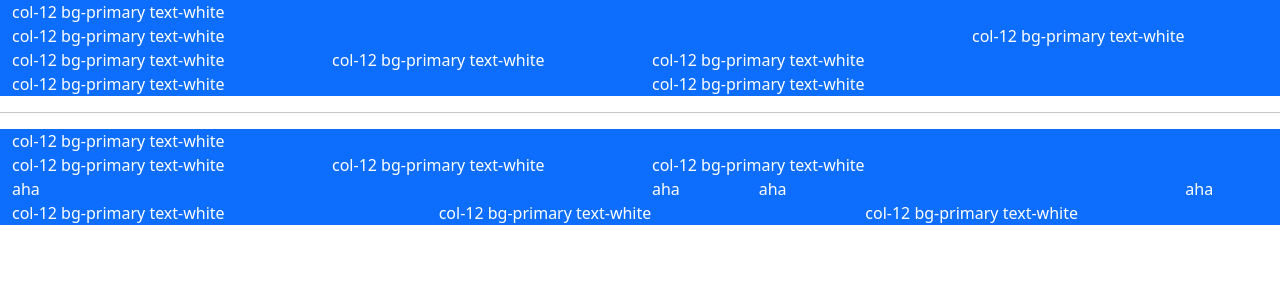
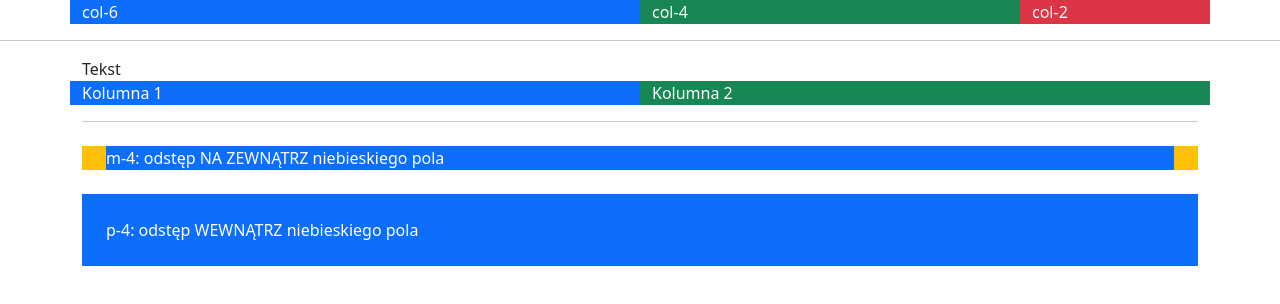
Before and after one commit to Kiloziola/ZPW, a plain HTML site: page bootstrap/zad2/zad2.html in a window 1280 px wide. Drawn offline with nearby package versions, Linux system fonts and the light colour scheme.

Commit message:
format kolumn i responsywnosc

```diff
--- a/bootstrap/zad2/zad2.html
+++ b/bootstrap/zad2/zad2.html
@@ -5,68 +5,54 @@
     <meta name="viewport" content="width=device-width, initial-scale=1.0">
     <link href="https://cdn.jsdelivr.net/npm/bootstrap@5.3.9/dist/css/bootstrap.min.css" rel="stylesheet" integrity="sha384-yEPZ7jP9S0QKiUQ0m3jjsO4ProIW7wvR9gXkI7JOGa2XVsw53Yke2bsdkBbjmmiX" crossorigin="anonymous">
     <title>Document</title>
+    <title>Document</title>
     <script
   src="https://code.jquery.com/jquery-4.0.0.min.js"
   integrity="sha256-OaVG6prZf4v69dPg6PhVattBXkcOWQB62pdZ3ORyrao="
   crossorigin="anonymous"></script>
 <script>
-    $(function(){
+$(function() {
 
-    })
-
+})
 
 
 </script>
-<style>
+    <style>
 
-</style>
+    </style>
 </head>
 <body>
-    <div class="container-fluid">
+    <div class="container">
         <div class="row">
-            <div class="col-12 bg-primary text-white">col-12 bg-primary text-white</div>
-        </div>
-        <div class="row">
-            <div class="col-9 bg-primary text-white">col-12 bg-primary text-white</div>
-            <div class="col-3 bg-primary text-white">col-12 bg-primary text-white</div>
-        </div>
-        <div class="row">
-            <div class="col-3 bg-primary text-white">col-12 bg-primary text-white</div>
-            <div class="col-3 bg-primary text-white">col-12 bg-primary text-white</div>
-            <div class="col-6 bg-primary text-white">col-12 bg-primary text-white</div>
-        </div>
-        <div class="row">
-            <div class="col-6 bg-primary text-white">col-12 bg-primary text-white</div>
-            <div class="col-6 bg-primary text-white">col-12 bg-primary text-white</div>
+            <div class="col-6 bg-primary text-white">col-6</div>
+            <div class="col-4 bg-success text-white">col-4</div>
+            <div class="col-2 bg-danger text-white">col-2</div>
         </div>
     </div>
 
     <hr>
 
-    <div class="container-fluid">
+    <!-- wstawiamy tekstu bez col na czysto tekstu -->
+    <div class="container">
         <div class="row">
-            <div class="col-12 bg-primary text-white">col-12 bg-primary text-white</div>
+            <div class="col-12">Tekst </div>
+            <div class="col-6 bg-primary text-white">Kolumna 1</div>
+            <div class="col-6 bg-success text-white">Kolumna 2</div>
         </div>
-        <div class="row">
-            <div class="col-3 bg-primary text-white">col-12 bg-primary text-white</div>
-            <div class="col-3 bg-primary text-white">col-12 bg-primary text-white</div>
-            <div class="col-6 bg-primary text-white">col-12 bg-primary text-white</div>
-        </div>
-        <div class="row">
-            <div class="col-6 bg-primary text-white">aha</div>
-            <div class="col-1 bg-primary text-white">aha</div>
-            <div class="col-4 bg-primary text-white">aha</div>
-            <div class="col-1 bg-primary text-white">aha</div>
-        </div>
-        <div class="row">
-            <div class="col-4 bg-primary text-white">col-12 bg-primary text-white</div>
-            <div class="col-4 bg-primary text-white">col-12 bg-primary text-white</div>
-            <div class="col-4 bg-primary text-white">col-12 bg-primary text-white</div>
-        </div>
+    </dv>
+
+    <hr>
+
+    <!-- 0-5 + auto   -->
+    <div class="bg-warning">
+        <div class="m-4 bg-primary text-white">m-4: odstęp NA ZEWNĄTRZ niebieskiego pola</div>
+    </div>
+
+    <div class="bg-warning">
+        <div class="p-4 bg-primary text-white">p-4: odstęp WEWNĄTRZ niebieskiego pola</div>
     </div>
 
 
     <script src="https://cdn.jsdelivr.net/npm/bootstrap@5.3.9/dist/js/bootstrap.bundle.min.js" integrity="sha384-WyOxWvTyr1QaMPfiPJSv76iReVthorl5uWlFtZPyK0IEB0hGzo9y5Bp9mYanr8Bu" crossorigin="anonymous"></script>
-
 </body>
 </html>
```
Also changed, not shown: bootstrap/zad1/zad2.html (added, +72 -0 lines), bootstrap/zad2/podp.txt (added).
